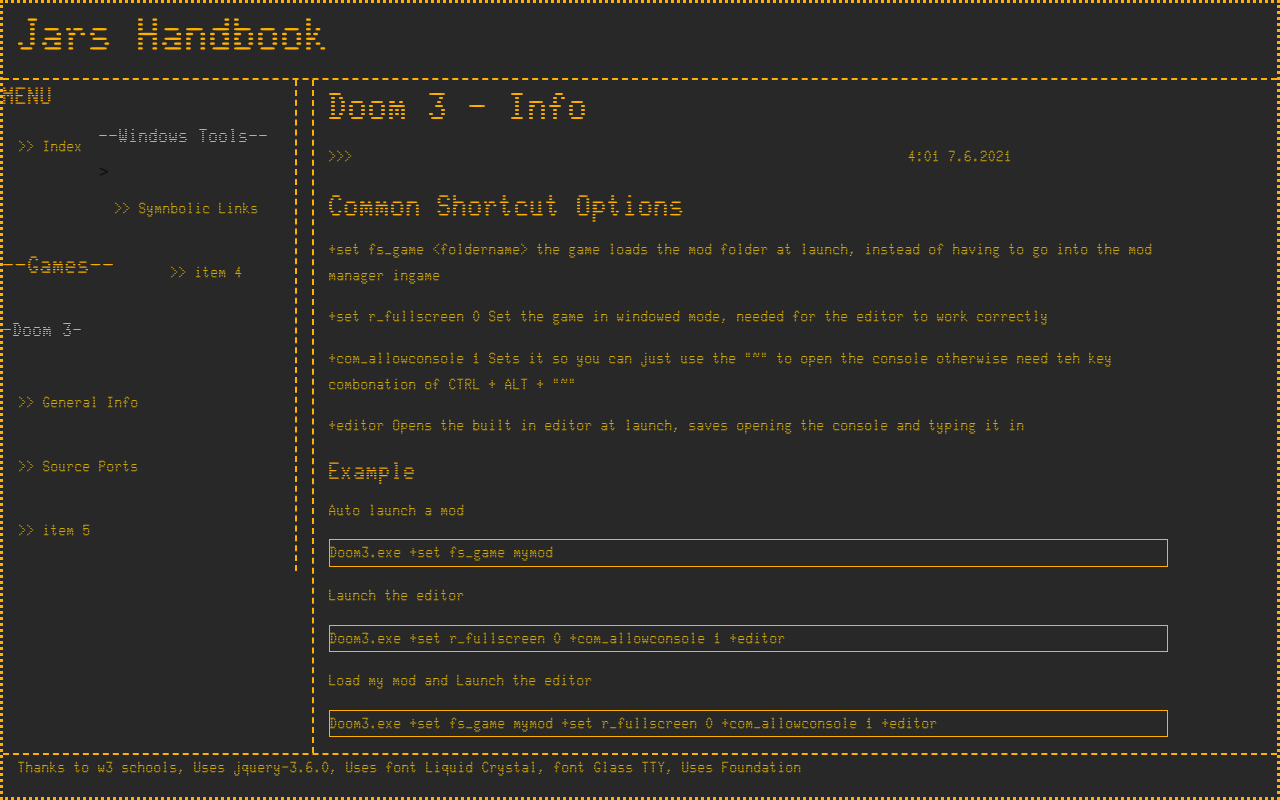
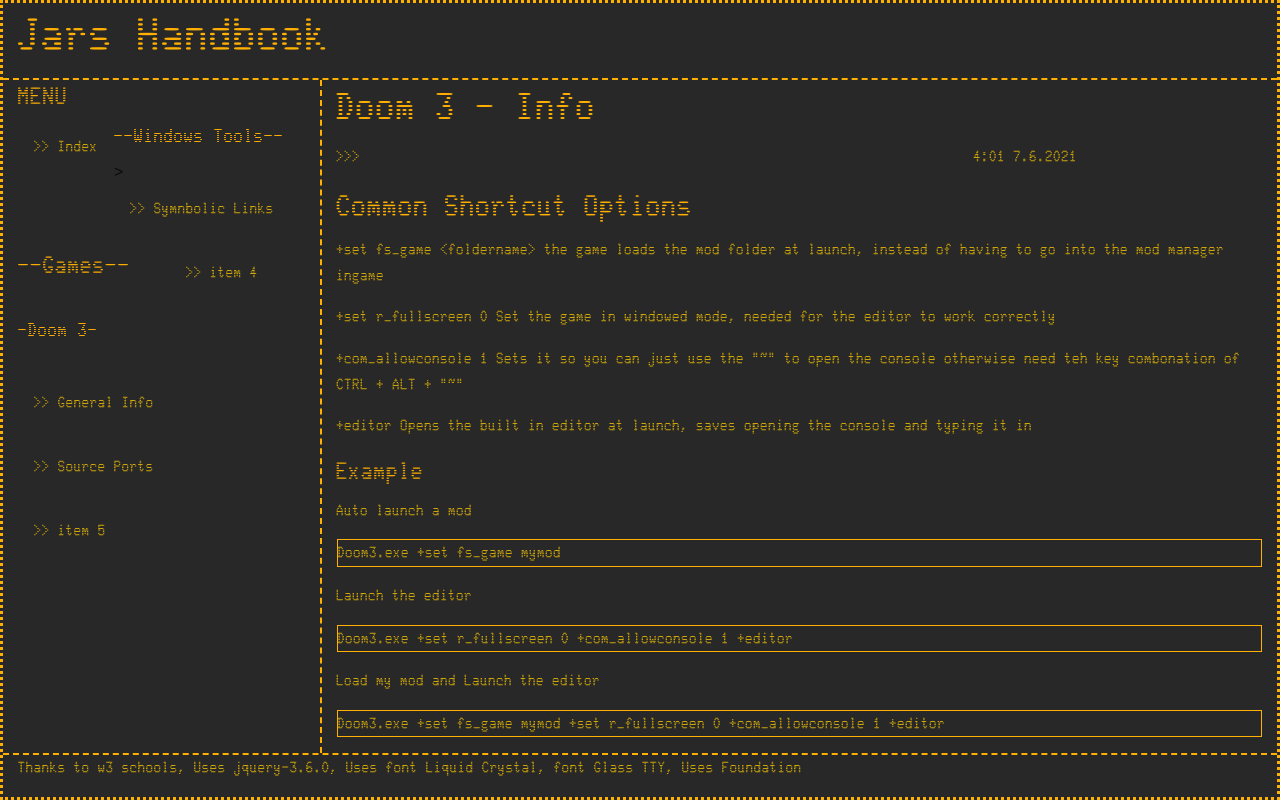
Before and after one commit to lostjarred/Jars_Handbook, a PHP site: page /html/doom3/doom3info.php in a window 1280 px wide. Run offline with PHP 8.4, Linux system fonts and the light colour scheme.

Commit message:
Fix div errors

```diff
--- a/html/doom3/doom3info.php
+++ b/html/doom3/doom3info.php
@@ -27,33 +27,34 @@
             <div class="grid-x grid-padding-x fadein bordertop borderbottom">
                 <div class="large-12 cell">
                     <div class="grid-x grid-padding-x">
-                        <div class="grid-x grid-padding-x">
 
-                        <div class="large-3 cell borderright">
                         <!--MENU-->
                         <?php include '../menu.html' ?>
-                            </div>
 
-                            <div class="large-8 cell">
-                                <!--CONTENT-->
+                        <div class="large-9 cell">
+                            <!--MAIN CONTENT DIV-->
                             <div class="grid-x grid-padding-x">
                                 <!--Header for content-->
                                 <div class="large-12 cell">
                                     <h2>Doom 3 - Info</h2>
                                 </div>
                             </div>
+
                             <div class="grid-x grid-padding-x">
                                 <!--timer decoration thing-->
                                 <div class="large-2 cell">
                                     <p>>>></p>
                                 </div>
+
                                 <div class="large-6 cell">
                                     <!--blank for spacing-->
                                 </div>
+
                                 <div class="large-4 cell">
                                     <p id="clockp">00:00 00.00.0000</p>
                                 </div>
                             </div>
+
                             <div class="grid-x grid-padding-x">
                                 <!--content-->
                                 <div class="large-12 cell">
@@ -76,7 +77,6 @@
                     </div>
                 </div>
             </div>
-            </div>
 
             <div class="grid-x grid-padding-x">
                 <!--Footer-->
```
Also changed, not shown: html/doom3/doom3sp.php (+3 -7 lines). Lines whose indentation alone changed are shown as unchanged.
